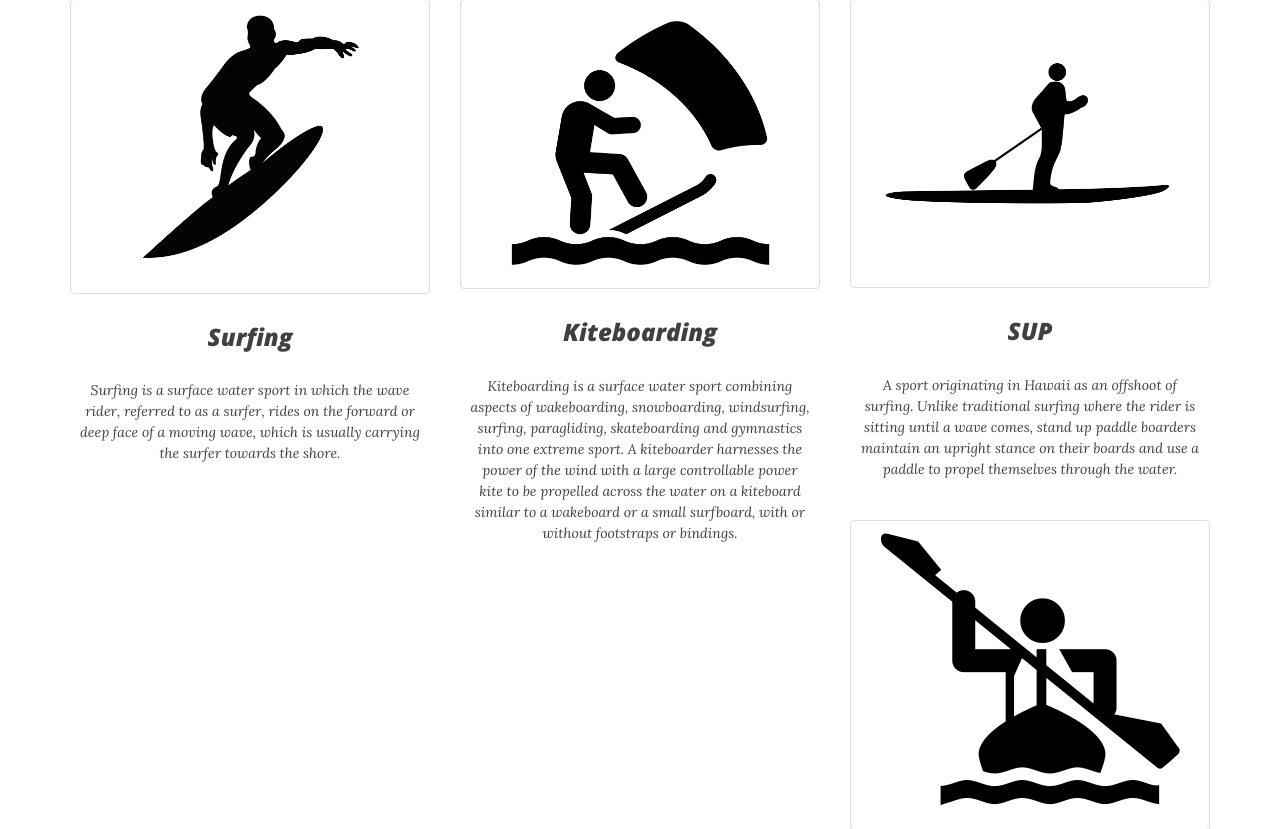
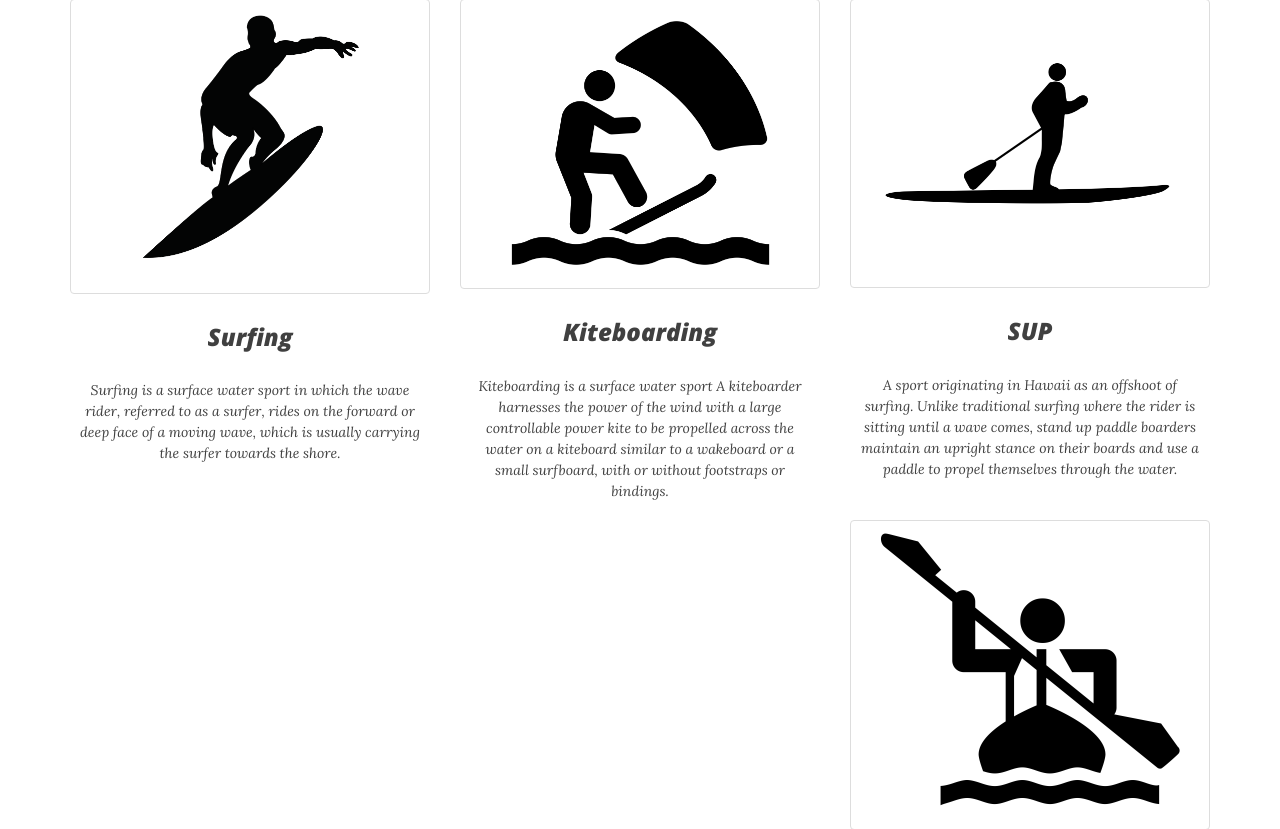
Before and after one commit to mrb101/Kams, a Django app: page / in a window 1280 px wide. Shown: the part 500-1329 px from the top of the page. Run offline with Django 3.2, Linux system fonts and the light colour scheme; parts of the project's set-up code (start-up, migrations or seed data) failed here and were passed over; some libraries are stand-ins or nearby versions.

Commit message:
fixes the kiteboarding text

```diff
--- a/templates/main/index.html
+++ b/templates/main/index.html
@@ -15,7 +15,7 @@
         <img class="img-responsive img-thumbnail" src="{% static "img/kite-surfing1.png" %}" alt="...">
         <div class="caption">
             <h3>Kiteboarding</h3>
-            <p>Kiteboarding is a surface water sport combining aspects of wakeboarding, snowboarding, windsurfing, surfing, paragliding, skateboarding and gymnastics into one extreme sport. A kiteboarder harnesses the power of the wind with a large controllable power kite to be propelled across the water on a kiteboard similar to a wakeboard or a small surfboard, with or without footstraps or bindings.</p>
+            <p>Kiteboarding is a surface water sport A kiteboarder harnesses the power of the wind with a large controllable power kite to be propelled across the water on a kiteboard similar to a wakeboard or a small surfboard, with or without footstraps or bindings.</p>
     </div>
     </div>
     <div class="col-md-4 col-xs-12">
```
